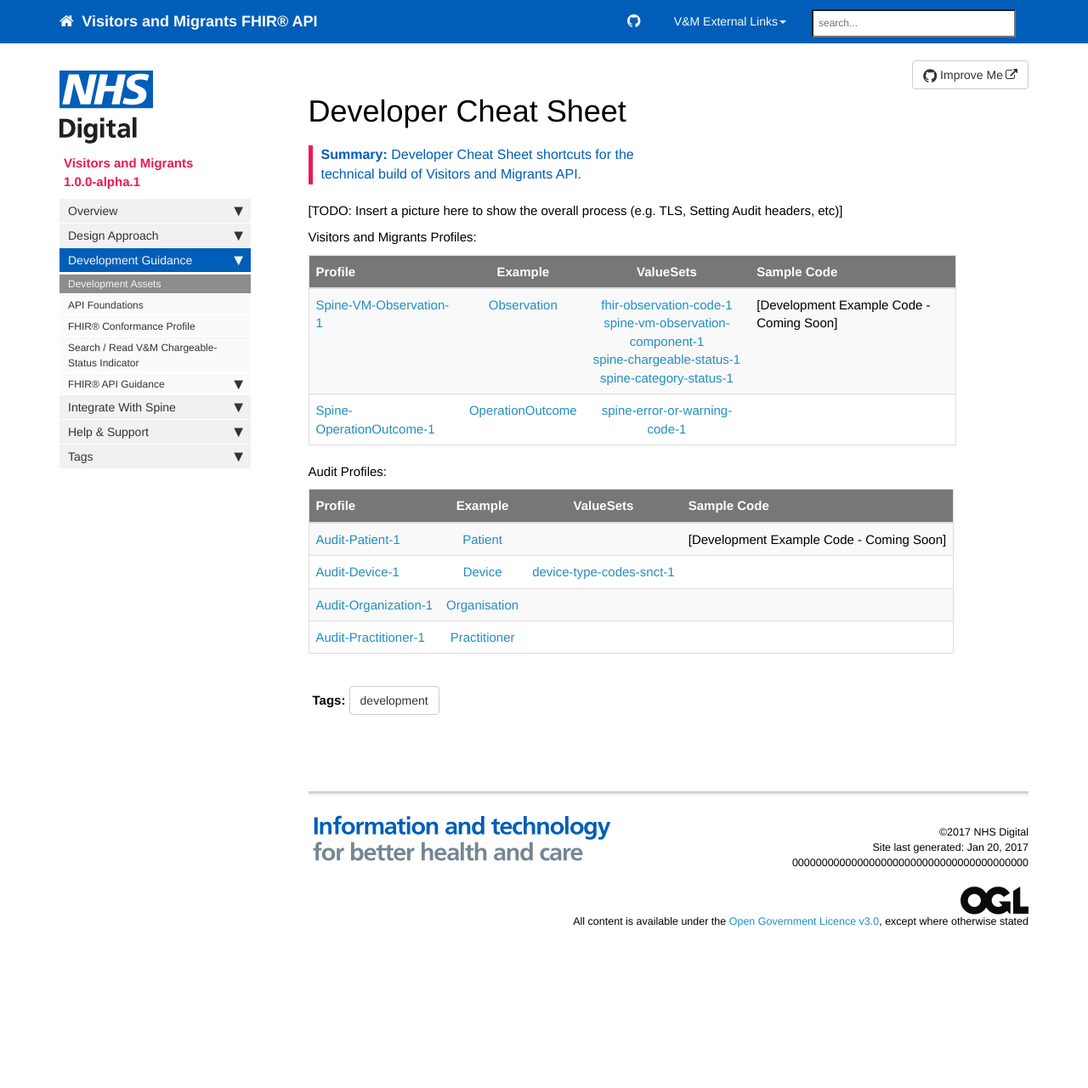
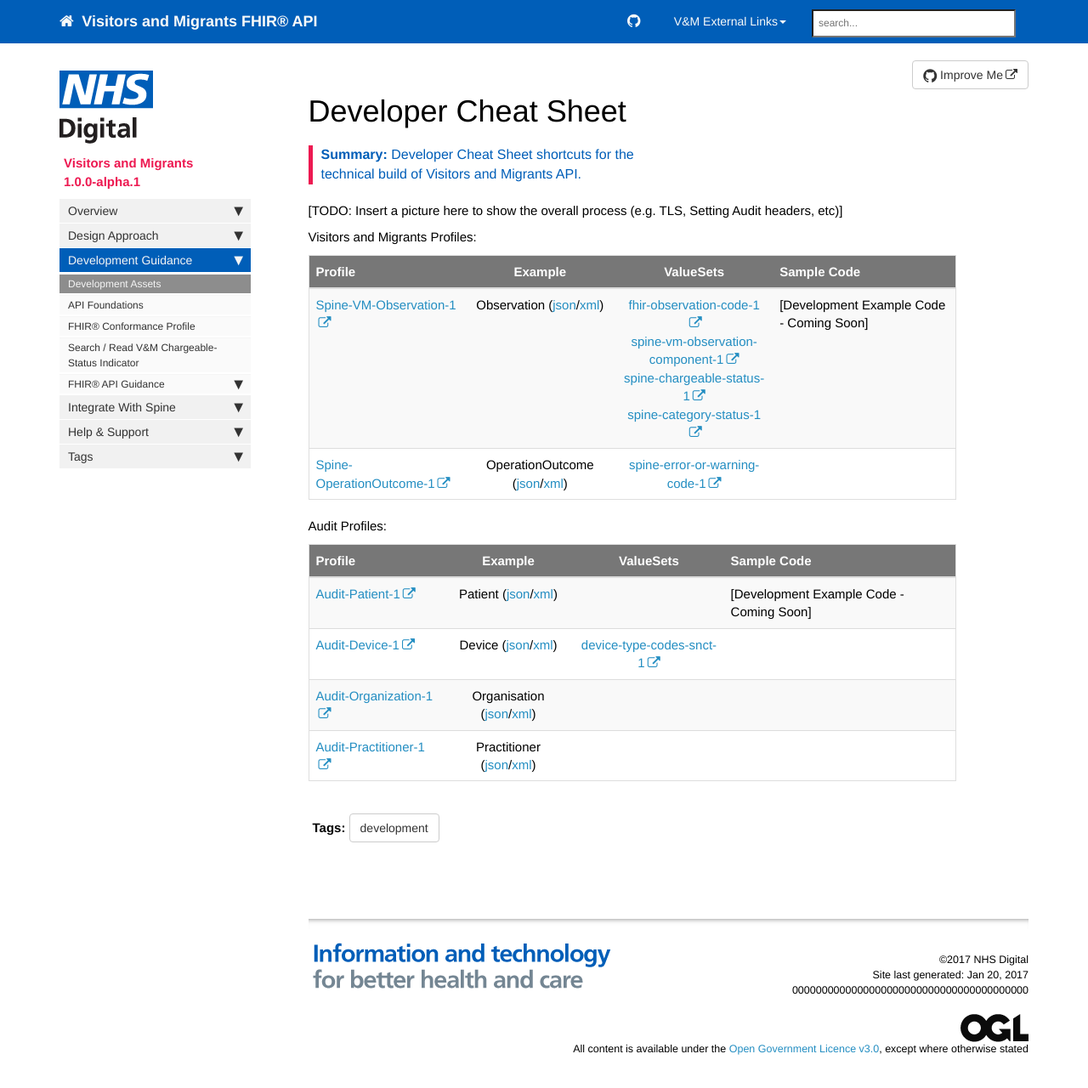
Before and after one commit to nhsconnect/visitor-and-migrants, a Jekyll site: the page built from pages/development/development_deliverables.md, in a window 1280 px wide and 1303 px high. Shown: the top 1280 px of the window at 85% size. Built offline with Jekyll 4.4.1, drawn with Linux system fonts in a browser that asks for light colours; nearby versions of some CDN libraries; comment, search, counter and statistics services are not loaded.

Commit message:
Updated links to profiles to be the FHIR server rendered versions

```diff
--- a/_data/sidebars/overview_sidebar.yml
+++ b/_data/sidebars/overview_sidebar.yml
@@ -50,14 +50,9 @@ entries:
         - title: Open Source
           url: /development_fhir_open_source_guidance.html
           output: web
-        - title: Common API Guidance
-          url: /development_fhir_api_guidance.html
           output: web
         - title: Security Guidance
           url: /development_api_security_guidance.html
-          output: web
-        - title: Swagger API Documentation
-          url: /development_swagger.html
           output: web
 
   - title: Integrate With Spine
--- a/pages/development/development_deliverables.md
+++ b/pages/development/development_deliverables.md
@@ -14,14 +14,14 @@ Visitors and Migrants Profiles:
 
 | Profile | Example | ValueSets | Sample Code |
 | :--------- |:-----: |:-----: |
-| [Spine-VM-Observation-1](StructureDefinitions/Spine-VM-Observation-1.json) | [Observation](Examples/Observation.json) | [fhir-observation-code-1](ValueSets/fhir-observation-code-1.json) <br /> [spine-vm-observation-component-1](ValueSets/spine-vm-observation-component-1.json) <br /> [spine-chargeable-status-1](ValueSets/spine-chargeable-status-1.json) <br /> [spine-category-status-1](ValueSets/spine-category-status-1.json) | [Development Example Code - Coming Soon] |
-| [Spine-OperationOutcome-1](StructureDefinitions/Spine-OperationOutcome-1.json) | [OperationOutcome](Examples/OperationOutcome.json) | [spine-error-or-warning-code-1](ValueSets/spine-error-or-warning-code-1.json) | |
+| [Spine-VM-Observation-1](http://fhir-test.nhs.uk/StructureDefinition/Spine-VM-Observation-1) | Observation ([json](Examples/Observation.json)/[xml](Examples/Observation.xml)) | [fhir-observation-code-1](http://fhir-test.nhs.uk/ValueSet/fhir-observation-code-1) <br /> [spine-vm-observation-component-1](http://fhir-test.nhs.uk/ValueSet/spine-vm-observation-component-1) <br /> [spine-chargeable-status-1](http://fhir-test.nhs.uk/ValueSet/spine-chargeable-status-1) <br /> [spine-category-status-1](http://fhir-test.nhs.uk/ValueSet/spine-category-status-1) | [Development Example Code - Coming Soon] |
+| [Spine-OperationOutcome-1](http://fhir-test.nhs.uk/StructureDefinition/Spine-OperationOutcome-1) | OperationOutcome ([json](Examples/OperationOutcome.json)/[xml](Examples/OperationOutcome.xml)) | [spine-error-or-warning-code-1](http://fhir-test.nhs.uk/ValueSet/spine-error-or-warning-code-1) | |
 
 Audit Profiles:
 
 | Profile | Example | ValueSets | Sample Code |
 | :--------- |:-----: |:-----: |
-| [Audit-Patient-1](Audit/StructureDefinitions/Audit-Patient-1.json) | [Patient](Audit/Examples/Patient.json) |  | [Development Example Code - Coming Soon] |
-| [Audit-Device-1](Audit/StructureDefinitions/Audit-Device-1.json) | [Device](Audit/Examples/Device.json) | [device-type-codes-snct-1](Audit/ValueSets/device-type-codes-snct-1.json) | |
-| [Audit-Organization-1](Audit/StructureDefinitions/Audit-Organization-1.json) | [Organisation](Audit/Examples/Organization.json) | | |
-| [Audit-Practitioner-1](Audit/StructureDefinitions/Audit-Practitioner-1.json) | [Practitioner](Audit/Examples/Practitioner.json) | | |
+| [Audit-Patient-1](http://fhir-test.nhs.uk/StructureDefinition/Audit-Patient-1) | Patient ([json](Audit/Examples/Patient.json)/[xml](Audit/Examples/Patient.xml)) |  | [Development Example Code - Coming Soon] |
+| [Audit-Device-1](http://fhir-test.nhs.uk/StructureDefinition/Audit-Device-1) | Device ([json](Audit/Examples/Device.json)/[xml](Audit/Examples/Device.xml)) | [device-type-codes-snct-1](http://fhir-test.nhs.uk/ValueSet/device-type-codes-snct-1) | |
+| [Audit-Organization-1](http://fhir-test.nhs.uk/StructureDefinition/Audit-Organization-1) | Organisation ([json](Audit/Examples/Organization.json)/[xml](Audit/Examples/Organization.xml)) | | |
+| [Audit-Practitioner-1](http://fhir-test.nhs.uk/StructureDefinition/Audit-Practitioner-1) | Practitioner ([json](Audit/Examples/Practitioner.json)/[xml](Audit/Examples/Practitioner.xml)) | | |
```
